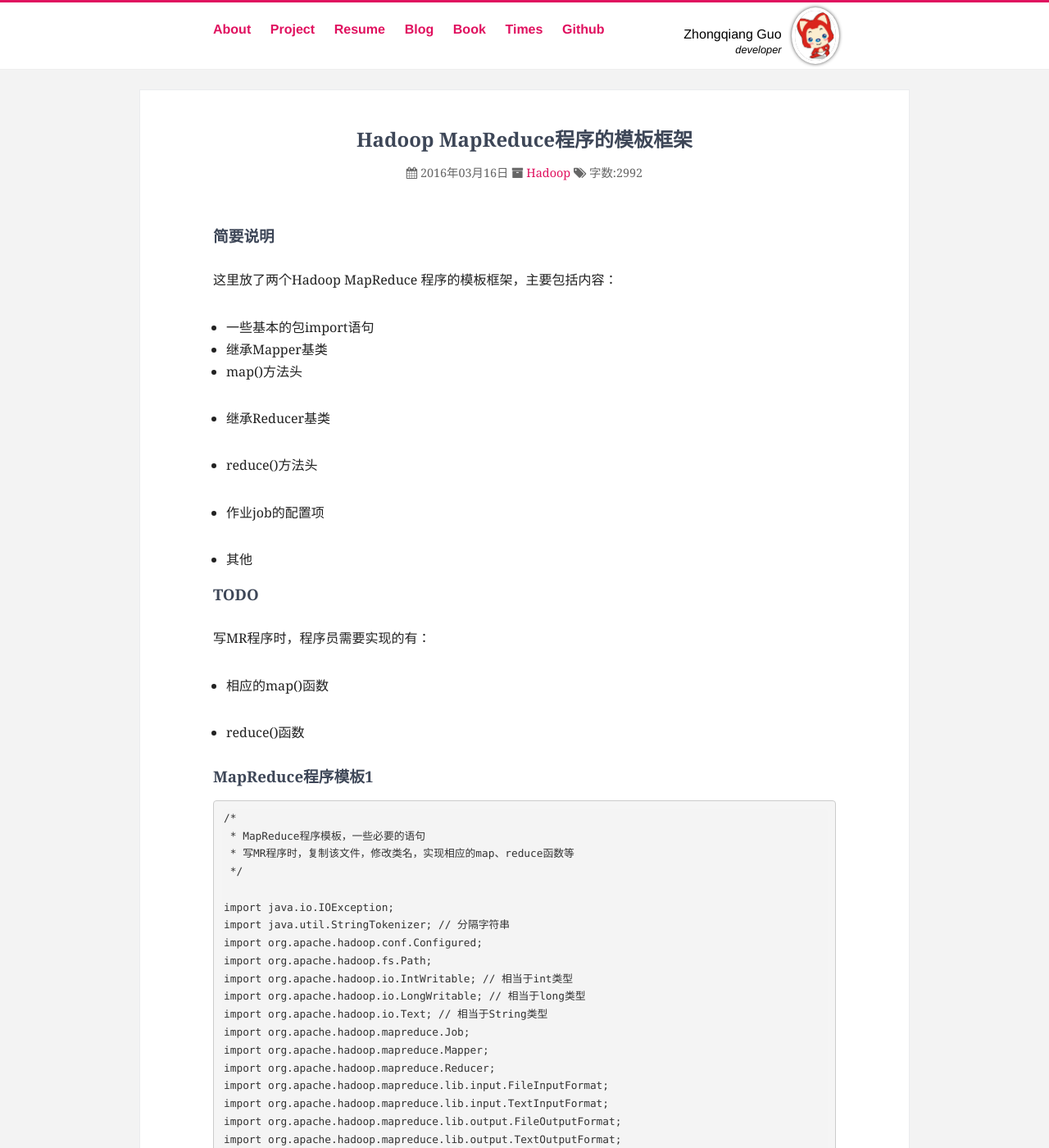
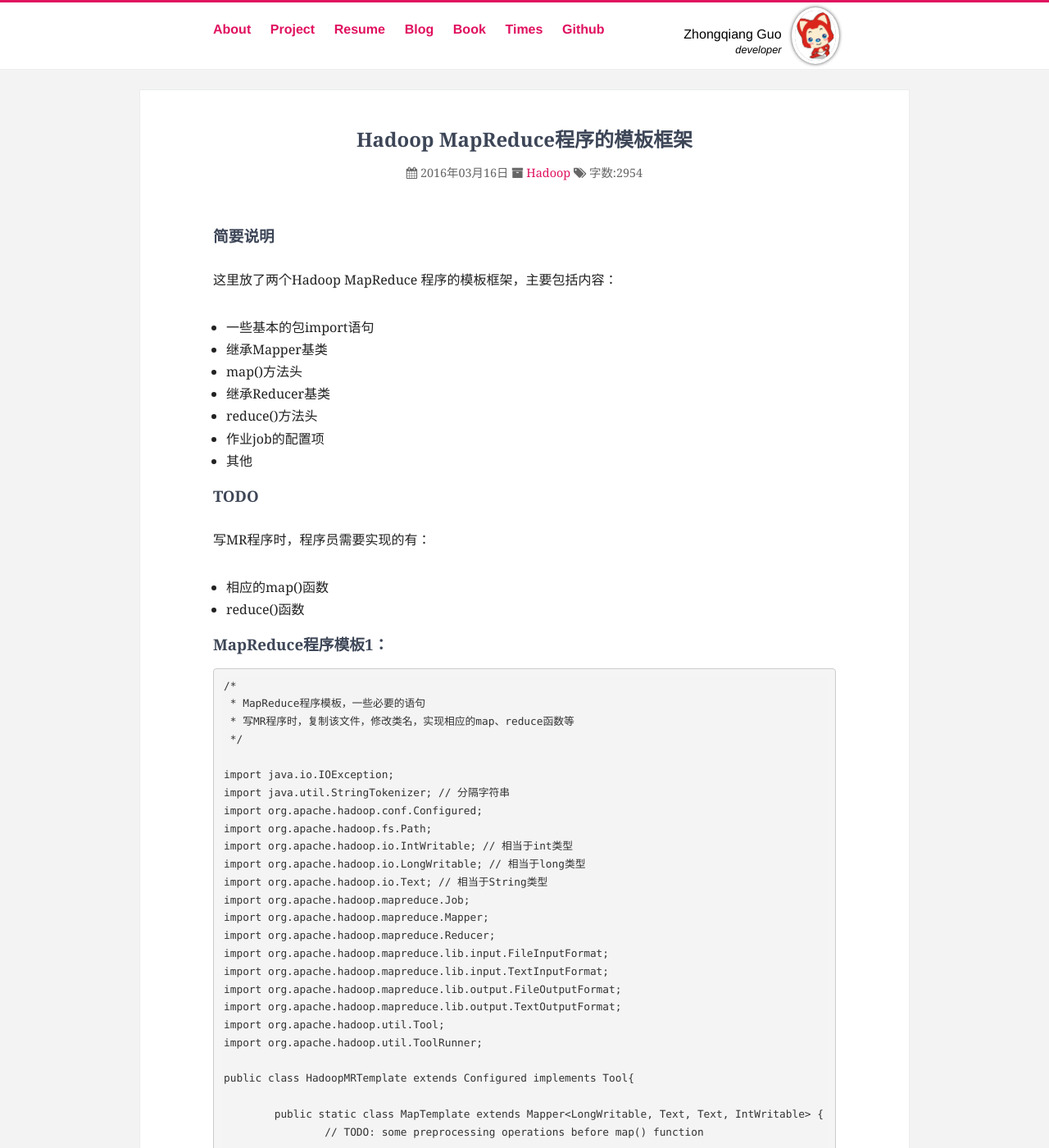
Before and after one commit to Zhongqiang-Guo/zhongqiang-guo.github.io, a Jekyll site: the page built from _posts/2016-03-16-Hadoop-MapReduce-programming-template.md, in a window 1280 px wide and 1400 px high. Shown: the whole window at 82% size. Built offline with Jekyll 4.4.1, drawn with Linux system fonts in a browser that asks for light colours; nearby versions of some CDN libraries; Markdown is read by kramdown in place of the engine named in the settings; comment, search, counter and statistics services are not loaded; some of the changed text lies outside the part shown.

Commit message:
change blog content

````diff
--- a/_posts/2016-03-16-Hadoop-MapReduce-programming-template.md
+++ b/_posts/2016-03-16-Hadoop-MapReduce-programming-template.md
@@ -9,26 +9,20 @@
 
 ###简要说明
 这里放了两个Hadoop MapReduce 程序的模板框架，主要包括内容：
-
 * 一些基本的包import语句
 * 继承Mapper基类
 * map()方法头
 * 继承Reducer基类
-
 * reduce()方法头
-
 * 作业job的配置项
-
 * 其他
 
 ###TODO
 写MR程序时，程序员需要实现的有：
-
 * 相应的map()函数
-
 * reduce()函数
 
-###MapReduce程序模板1
+###MapReduce程序模板1：
 
 ```
 /*
@@ -102,7 +96,7 @@
 } // class HadoopMRTemplate
 ```
 
-###MapReduce程序模板2
+###MapReduce程序模板2：
 
 ```
 /*
````
